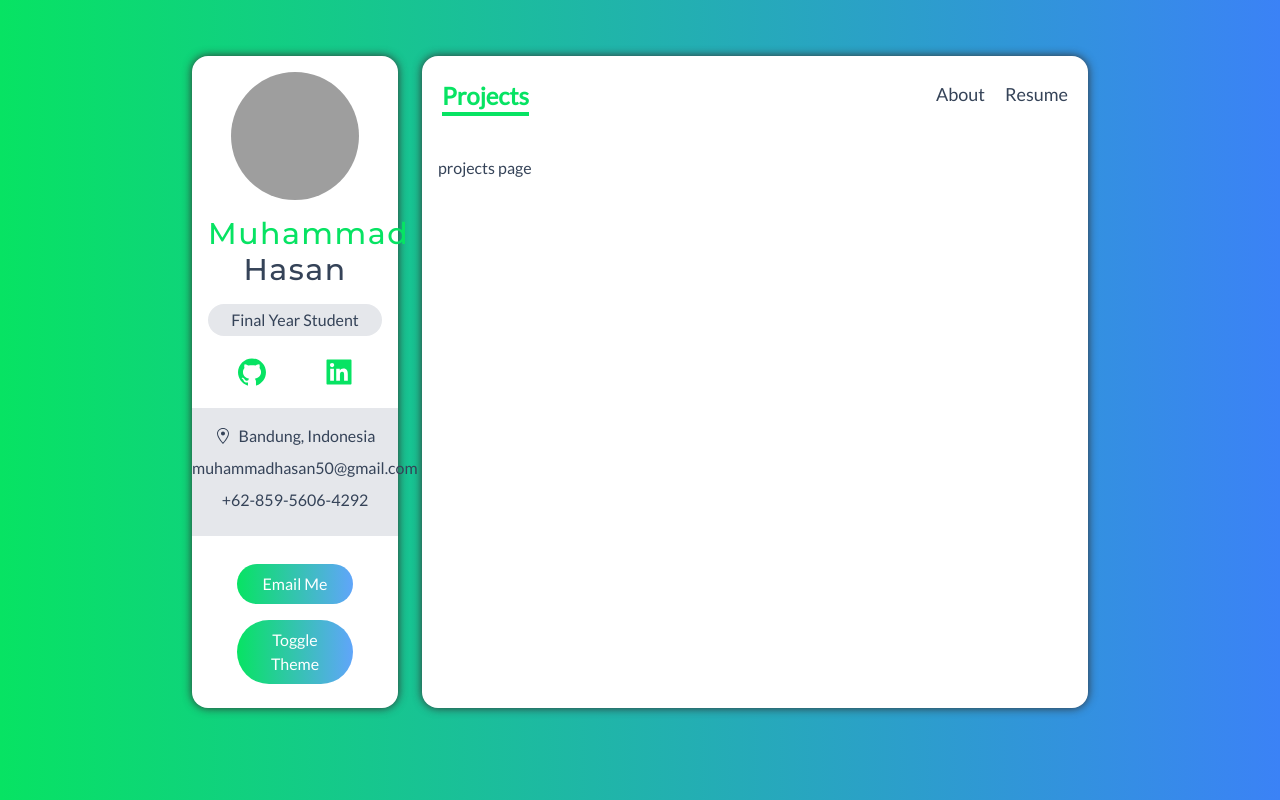
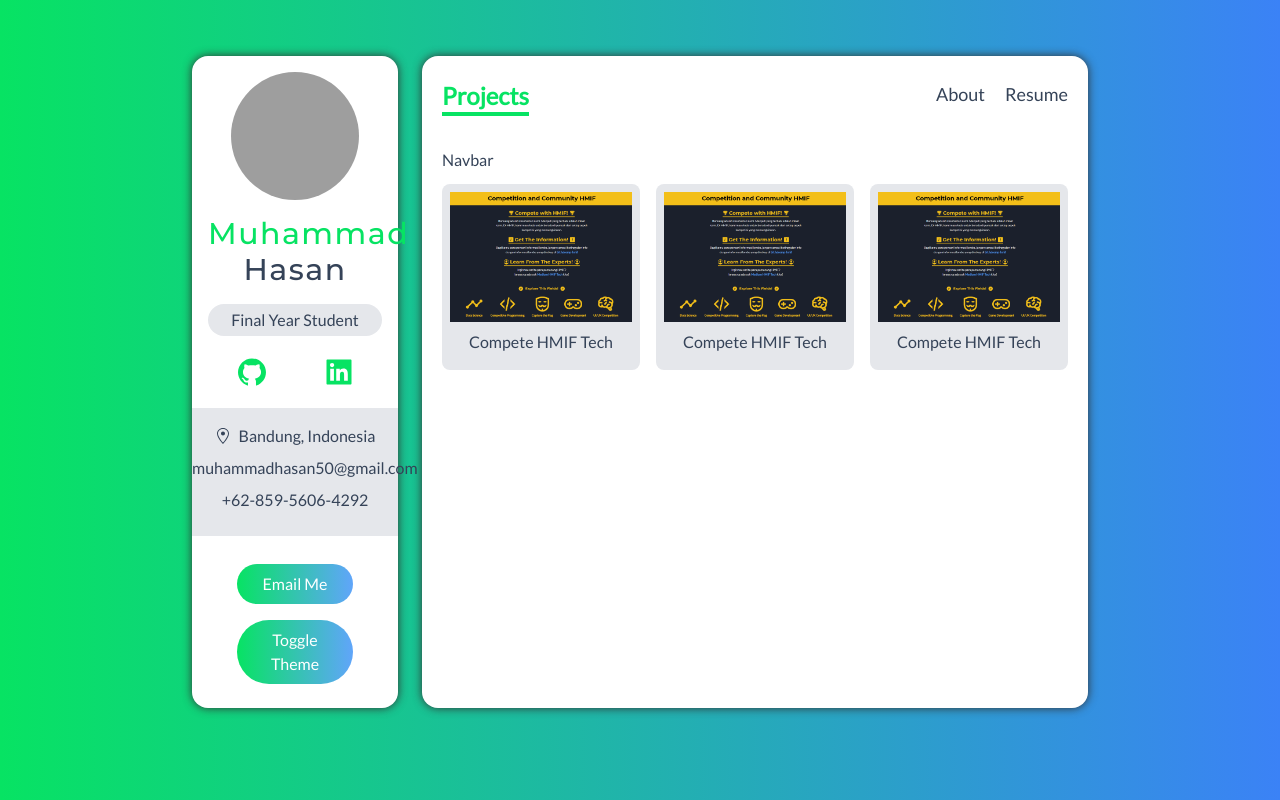
Before and after one commit to muhammadhasan01/portofolio, a Next.js app: page /projects in a window 1280 px wide. Built offline with nearby package versions, Linux system fonts and the light colour scheme; grey boxes are pictures that could not be loaded.

Commit message:
feat: add projects data

```diff
--- /dev/null
+++ b/components/ProjectCard.tsx
@@ -0,0 +1,64 @@
+import { FunctionComponent, useState } from 'react';
+import { IProject } from '../type';
+import { AiFillGithub, AiFillProject } from 'react-icons/ai';
+import { MdClose } from 'react-icons/md';
+
+const ProjectCard: FunctionComponent<{
+  project: IProject
+}> = ({
+        project: {
+          name, category, deployedUrl,
+          githubUrl, imagePath, description, keyTechs,
+        },
+      }) => {
+  const [showDetail, setShowDetail] = useState<boolean>(false);
+
+  return (
+    <div>
+      <img src={imagePath} alt={name} className='cursor-pointer' onClick={() => setShowDetail(true)} />
+      <p className='my-2 text-center'>{name}</p>
+      {
+        showDetail &&
+        <div className='grid md:grid-cols-2 absolute top-0 left-0 z-10
+          h-auto w-full gap-x-12 text-black bg-gray-100 dark:text-white dark:bg-dark-100 p-3'>
+          <div>
+            <img src={imagePath} alt={name} />
+            <div className='flex justify-center my-4 space-x-3'>
+              <a href={githubUrl} target='_blank'
+                 className='flex items-center px-4 py-2 space-x-3 bg-gray-200 dark:bg-dark-300'>
+                <AiFillGithub /> <span>Github</span>
+              </a>
+              {deployedUrl &&
+              (
+                <a href={deployedUrl} target='_blank'
+                   className='flex items-center px-4 py-2 space-x-3 bg-gray-200 dark:bg-dark-300'>
+                  <AiFillProject />
+                  <span>Project</span>
+                </a>
+              )
+              }
+            </div>
+          </div>
+          <div>
+            <h2 className='mb-3 text-xl font-medium md:text-2xl'>{name}</h2>
+            <h3 className='mb-3 font-medium'>{description}</h3>
+            <div className='flex flex-wrap mt-5 space-x-2 text-sm tracking-wider'>
+              {keyTechs.map(tech => (
+                <span key={tech} className='px-2 py-1 my-1 bg-gray-200 dark:bg-dark-300'>
+                {tech}
+              </span>
+              ))}
+            </div>
+          </div>
+          <button onClick={() => setShowDetail(false)}
+                  className='absolute top-3 right-3 rounded-full focus:outline-none bg-gray-200 dark:bg-dark-300'
+          >
+            <MdClose size={30} />
+          </button>
+        </div>
+      }
+    </div>
+  );
+};
+
+export default ProjectCard;
--- a/data.ts
+++ b/data.ts
@@ -1,5 +1,5 @@
 import { RiComputerLine } from 'react-icons/ri';
-import { IService, ISkill } from './type';
+import { IProject, IService, ISkill } from './type';
 import { BsCircleFill } from 'react-icons/bs';
 
 export const services: IService[] = [
@@ -68,5 +68,35 @@ export const tools: ISkill[] = [
     name: 'Tool 3',
     level: '50%',
     Icon: BsCircleFill,
-  }
+  },
 ];
+
+export const projectData: IProject[] = [
+  {
+    name: 'Compete HMIF Tech',
+    description: 'This is a website to give competition materials',
+    imagePath: '/images/compete-hmif-tech-web.png',
+    deployedUrl: 'https://compete.hmif.tech/',
+    githubUrl: 'https://github.com/hmif-itb/compete.hmif.tech',
+    category: ['react'],
+    keyTechs: ['React', 'NextJS', 'GatsbyJS', 'TailwindCSS'],
+  },
+  {
+    name: 'Compete HMIF Tech',
+    description: 'This is a website to give competition materials',
+    imagePath: '/images/compete-hmif-tech-web.png',
+    deployedUrl: 'https://compete.hmif.tech/',
+    githubUrl: 'https://github.com/hmif-itb/compete.hmif.tech',
+    category: ['react'],
+    keyTechs: ['React', 'NextJS', 'GatsbyJS', 'TailwindCSS'],
+  },
+  {
+    name: 'Compete HMIF Tech',
+    description: 'This is a website to give competition materials',
+    imagePath: '/images/compete-hmif-tech-web.png',
+    deployedUrl: 'https://compete.hmif.tech/',
+    githubUrl: 'https://github.com/hmif-itb/compete.hmif.tech',
+    category: ['react'],
+    keyTechs: ['React', 'NextJS', 'GatsbyJS', 'TailwindCSS'],
+  },
+];
--- a/pages/projects.tsx
+++ b/pages/projects.tsx
@@ -1,9 +1,20 @@
 import React from 'react';
+import { projectData } from '../data';
+import ProjectCard from '../components/ProjectCard';
 
 const projects = () => {
   return (
-    <div className='p-4'>
-      projects page
+    <div className='px-5 py-2 overflow-y-scroll' style={{ height: '65vh' }}>
+      <nav>Navbar</nav>
+      <div className='grid grid-cols-12 gap-4 my-3 relative'>
+        {
+          projectData.map(project => (
+            <div className='col-span-12 sm:col-span-6 lg:col-span-4 p-2 bg-gray-200 dark:bg-dark-300 rounded-lg'>
+              <ProjectCard project={project} key={project.name} />
+            </div>
+          ))
+        }
+      </div>
     </div>
   );
 };
```
Also changed, not shown: type.ts (+13 -1 lines).
